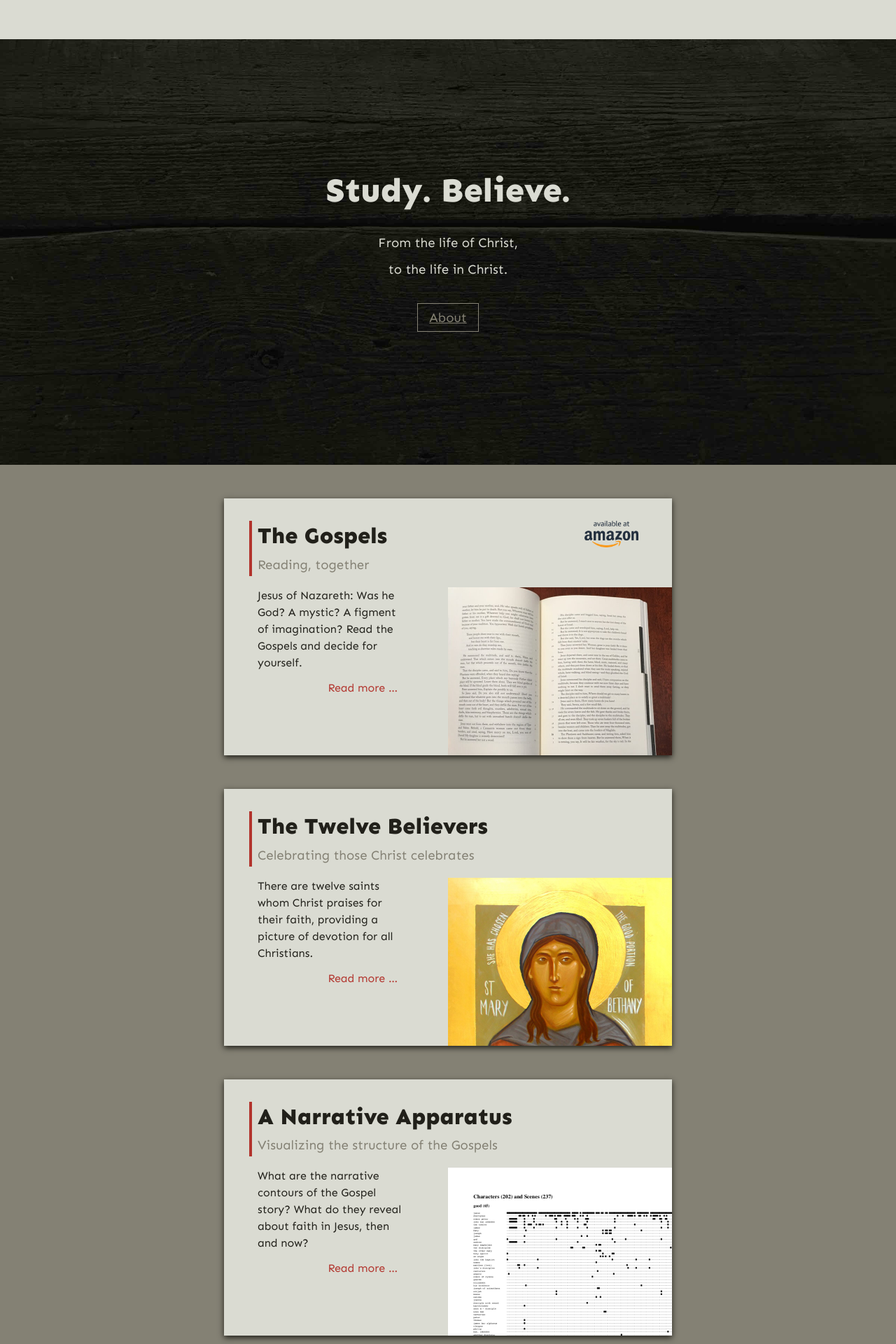
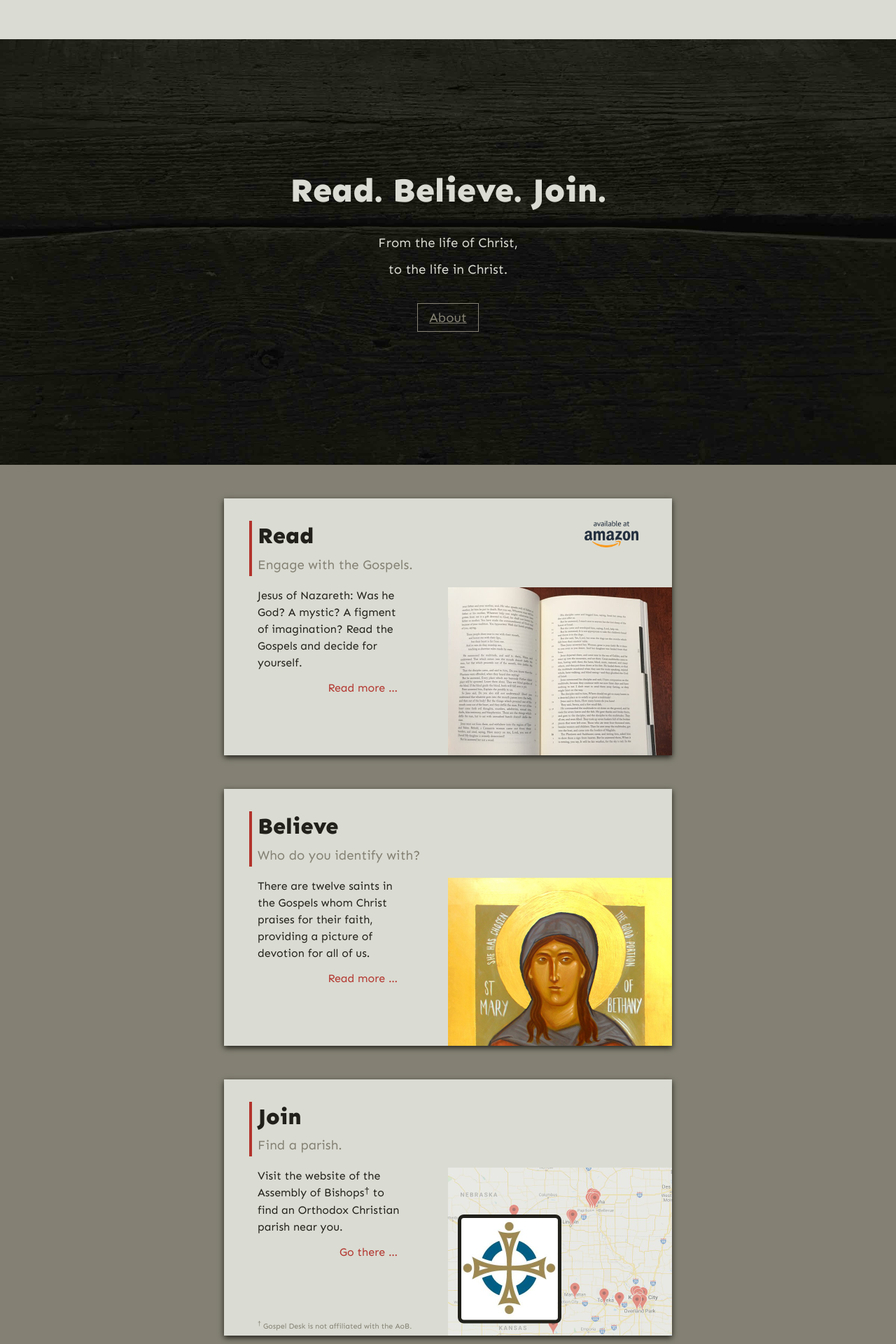
Before and after one commit to gospel-desk/www.logstown.com, a Jekyll site: the page built from index.html, in a window 1280 px wide. Shown: the part 451-2371 px from the top of the page at 70% size. Built offline with Jekyll 4.4.1, drawn with Linux system fonts in a browser that asks for light colours.

Commit message:
Roll out "Read. Believe. Join."

```diff
--- a/assets/styles/_roomy.scss
+++ b/assets/styles/_roomy.scss
@@ -124,6 +124,11 @@
       float: left;
       width: 40%;
       padding: 0 0 0 36pt;
+
+      position: static;
+      .note {
+        left: 36pt;
+      }
     }
     img {
       width: 50%;
--- a/assets/styles/gospeldesk.scss
+++ b/assets/styles/gospeldesk.scss
@@ -422,7 +422,21 @@ ul {
     margin: 0 0 12pt 0;
   }
   .description {
+    position: relative;
     padding: 0 18pt 12pt;
+    .dagger {
+      position: relative;
+      top: -3pt;
+      left: 0;
+      font-size: smaller;
+    }
+    .note {
+      position: absolute;
+      bottom: 6pt;
+      left: 18pt;
+      font: normal 8pt/8pt $Sen;
+      color: $gray;
+    }
   }
   img {
     margin: 0;
@@ -490,6 +504,7 @@ table.twelve-believers {
         }
 
         &.description {
+          position: relative;
           font-size: smaller;
           line-height: 130%;
           color: $black;
--- a/index.html
+++ b/index.html
@@ -2,7 +2,7 @@
 layout: default
 heading: Gospel Desk
 subheading: From the life of Christ, to the life in Christ.
-hero: <h2>Study. Believe.</h2>
+hero: <h2>Read. Believe. Join.<h2>
   <p>
     From the life of Christ,<br>
     to the life in Christ.
@@ -15,8 +15,8 @@ hero: <h2>Study. Believe.</h2>
             <img src="/assets/images/available-at-amazon.png" title="Available at Amazon">
         </div>
         <header>
-            <h3>The Gospels</h3>
-            <h4>Reading, together</h4>
+            <h3>Read</h3>
+            <h4>Engage with the Gospels.</h4>
         </header>
 
         <div class="description">
@@ -30,32 +30,32 @@ hero: <h2>Study. Believe.</h2>
     </a>
     <a class="content card" href="/the-twelve-believers/">
         <header>
-            <h3>The Twelve Believers</h3>
-            <h4>Celebrating those Christ celebrates</h4>
+            <h3>Believe</h3>
+            <h4>Who do you identify with?</h4>
         </header>
 
         <div class="description">
-            <p>There are twelve saints whom Christ praises for their faith,
-            providing a picture of devotion for all Christians.</p>
+            <p>There are twelve saints in the Gospels whom Christ praises for
+            their faith, providing a picture of devotion for all of us.</p>
             <span class="read-more">Read more &hellip;</span>
             <div class="clear"></div>
         </div>
         <img src="/assets/images/thumb.the-twelve-believers.jpg" />
         <div class="clear"></div>
     </a>
-    <a class="content card" href="/a-narrative-apparatus/">
+    <a class="content card" href="https://www.assemblyofbishops.org/directories/parishes/" target="_blank">
         <header>
-            <h3>A Narrative Apparatus</h3>
-            <h4>Visualizing the structure of the Gospels</h4>
+            <h3>Join</h3>
+            <h4>Find a parish.</h4>
         </header>
 
-        <div class="description"> <p>What are the narrative contours of the
-          Gospel story? What do they reveal about faith in Jesus, then and now?</p>
-
-            <span class="read-more">Read more &hellip;</span>
+        <div class="description">
+            <p>Visit the website of the Assembly of Bishops<span class="dagger">&dagger;</span> to find an Orthodox Christian parish near you.</p>
+            <span class="read-more">Go there &hellip;</span>
+            <div class="note"><span class="dagger">&dagger;</span> Gospel Desk is not affiliated with the AoB.</div>
             <div class="clear"></div>
         </div>
-        <img src="/assets/images/thumb.a-narrative-apparatus.png" />
+        <img src="/assets/images/thumb.parish-finder.jpg" />
         <div class="clear"></div>
     </a>
 </div>
```
Also changed, not shown: a-narrative-apparatus/index.md (deleted, +0 -21 lines), about/index.md (+3 -3 lines), the-twelve-believers/index.md (+0 -6 lines), a-narrative-apparatus/prototype-1.5.png (deleted), a-narrative-apparatus/prototype-1.png (deleted), assets/images/thumb.a-narrative-apparatus.png (deleted), assets/images/thumb.parish-finder.jpg (added), 2 other files.
